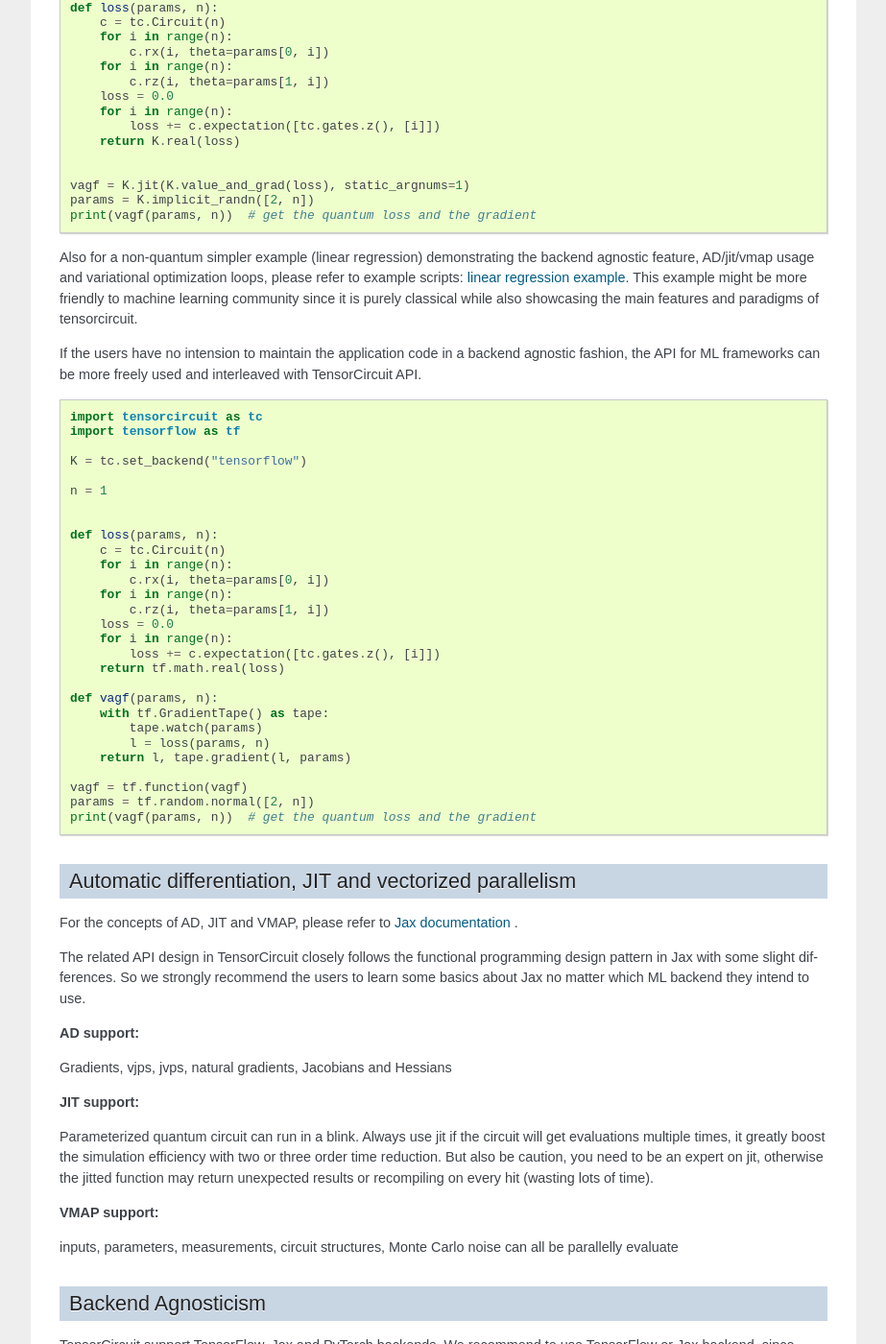
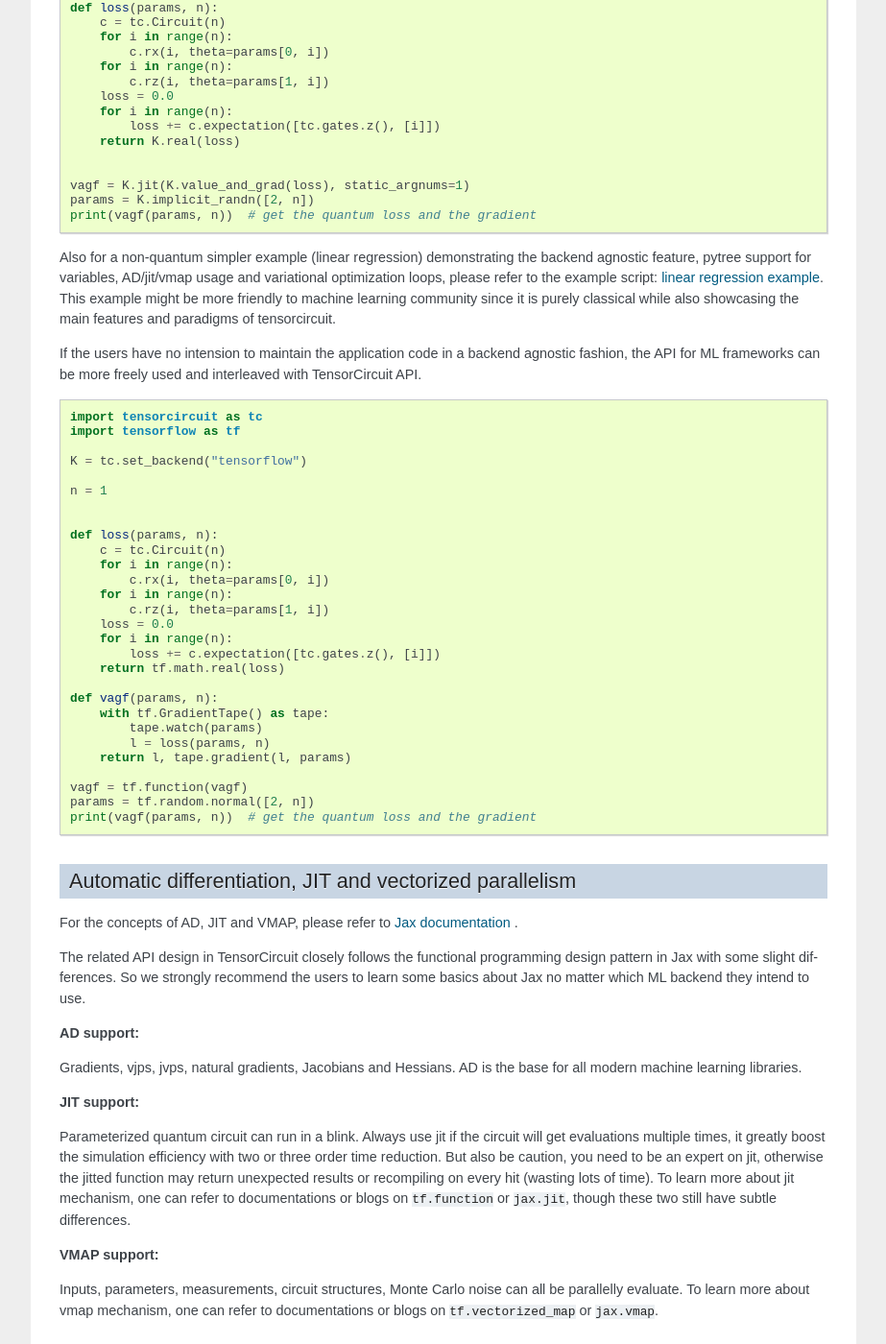
Before and after one commit to tencent-quantum-lab/tensorcircuit, a Sphinx documentation site: the page built from docs/source/quickstart.rst, in a window 1280 px wide and 1400 px high, scrolled down 2309 px. Shown: the whole window at 96% size, without its empty margins (198-1121 px from the left). Built offline with Sphinx 7.4.7, drawn with Linux system fonts in a browser that asks for light colours.

Commit message:
update doc and cn doc

```diff
--- a/docs/source/advance.rst
+++ b/docs/source/advance.rst
@@ -4,6 +4,8 @@
 
 MPS simulator
 ----------------
+
+(Still experimental support)
 
 Split two-qubit gates
 -------------------------
@@ -34,8 +36,8 @@
 Note ``max_singular_values`` must be specified to make the whole procedure static and thus jittable.
 
 
-SavedModel
------------------
+Jitted function save/load
+-----------------------------
 
 Parameterized measurements
 -----------------------------
--- a/docs/source/quickstart.rst
+++ b/docs/source/quickstart.rst
@@ -126,7 +126,7 @@
     params = K.implicit_randn([2, n])
     print(vagf(params, n))  # get the quantum loss and the gradient
 
-Also for a non-quantum simpler example (linear regression) demonstrating the backend agnostic feature, AD/jit/vmap usage and variational optimization loops, please refer to example scripts: `linear regression example <https://github.com/quclub/tensorcircuit-dev/blob/master/examples/universal_lr.py>`_.
+Also for a non-quantum simpler example (linear regression) demonstrating the backend agnostic feature, pytree support for variables, AD/jit/vmap usage and variational optimization loops, please refer to the example script: `linear regression example <https://github.com/quclub/tensorcircuit-dev/blob/master/examples/universal_lr.py>`_.
 This example might be more friendly to machine learning community since it is purely classical while also showcasing the main features and paradigms of tensorcircuit.
 
 If the users have no intension to maintain the application code in a backend agnostic fashion, the API for ML frameworks can be more freely used and interleaved with TensorCircuit API.
@@ -172,15 +172,20 @@
 
 **AD support:**
 
-Gradients, vjps, jvps, natural gradients, Jacobians and Hessians
+Gradients, vjps, jvps, natural gradients, Jacobians and Hessians.
+AD is the base for all modern machine learning libraries.
+
 
 **JIT support:**
 
 Parameterized quantum circuit can run in a blink. Always use jit if the circuit will get evaluations multiple times, it greatly boost the simulation efficiency with two or three order time reduction. But also be caution, you need to be an expert on jit, otherwise the jitted function may return unexpected results or recompiling on every hit (wasting lots of time).
+To learn more about jit mechanism, one can refer to documentations or blogs on ``tf.function`` or ``jax.jit``, though these two still have subtle differences.
+
 
 **VMAP support:**
 
-inputs, parameters, measurements, circuit structures, Monte Carlo noise can all be parallelly evaluate
+Inputs, parameters, measurements, circuit structures, Monte Carlo noise can all be parallelly evaluate.
+To learn more about vmap mechanism, one can refer to documentations or blogs on ``tf.vectorized_map`` or ``jax.vmap``.
 
 
 Backend Agnosticism
```
Also changed, not shown: docs/source/infras.rst (+14 -0 lines), 5 other files.
